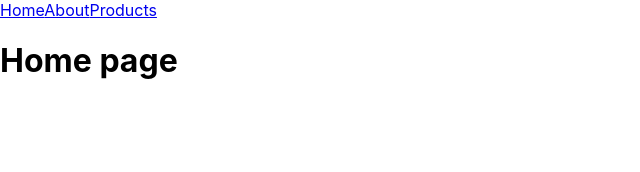
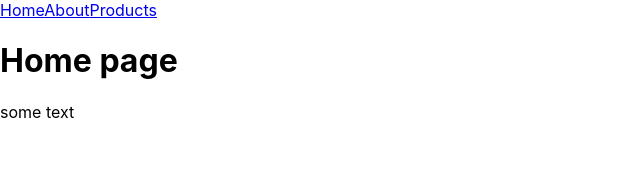
Before and after one commit to pdcourses/learn-react-pd2022, a React (Create React App) app: page / in a window 1280 px wide. Shown: the top 172 px of the page, without its empty margins (0-640 px from the left). Built offline with nearby package versions, Linux system fonts and the light colour scheme.

Commit message:
fix router

```diff
--- a/src/App.js
+++ b/src/App.js
@@ -11,13 +11,13 @@ import Header from './Components/Header';
 export default function App() {
   return (
     <>
-    <Header />
       <Routes>
-          <Route path='/' element={<MainMenu />} />
-          <Route index element={<Home />} />
-          <Route path='about' element={<About />} />
-          <Route path='products/*' element={<Products />} />
-          <Route path='*' element={<NotFound />} />
+          <Route path='/' element={<MainMenu />}>
+            <Route index element={<Home />} />
+            <Route path='about' element={<About />} />
+            <Route path='products/*' element={<Products />} />
+            <Route path='*' element={<NotFound />} />
+          </Route>
       </Routes>
     </>
   )
```
